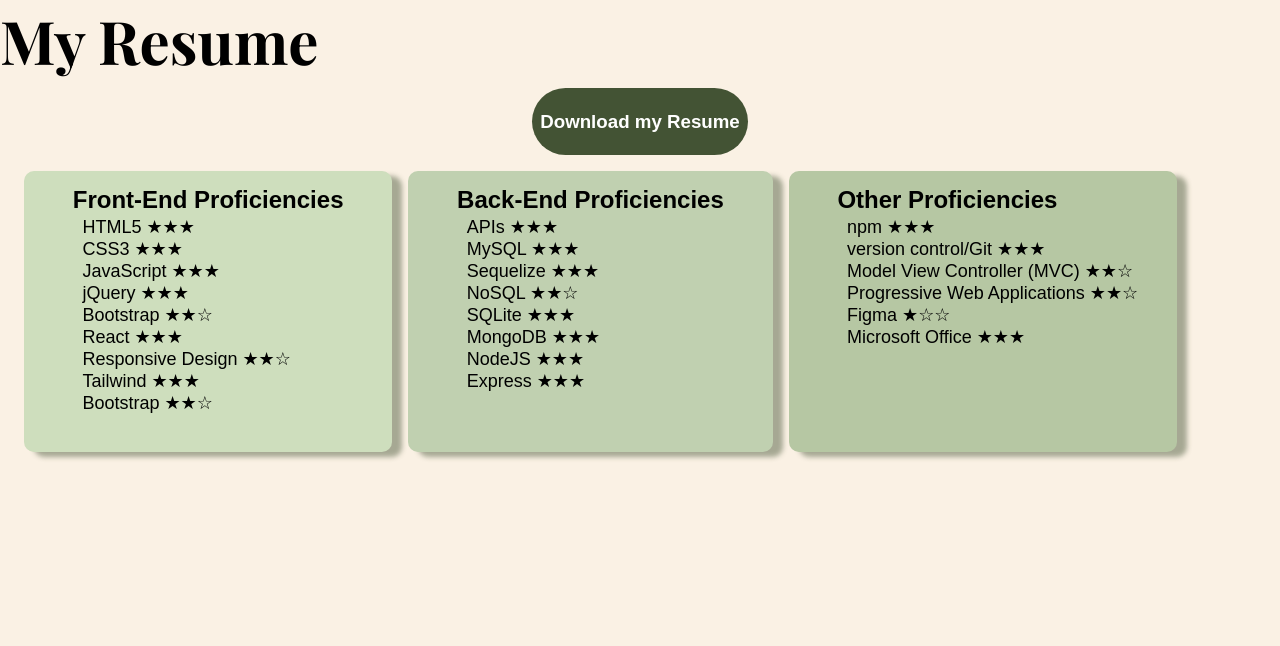
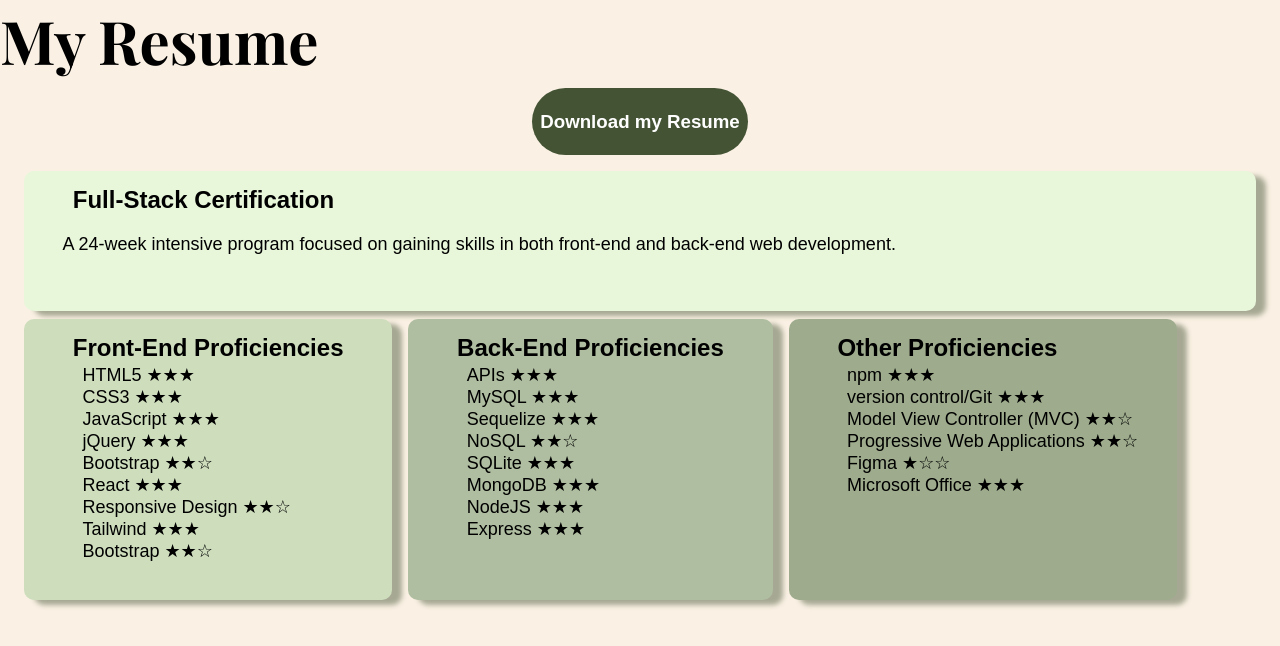
Before and after one commit to ashleytrollinger/ashleytrollinger, a React (Create React App) app: page /Resume in a window 1280 px wide. Shown: the top 646 px of the page. Built offline with nearby package versions, Linux system fonts and the light colour scheme; a web font is replaced by a local one.

Commit message:
Adding my certification

```diff
--- a/src/pages/Resume/Resume.css
+++ b/src/pages/Resume/Resume.css
@@ -27,6 +27,7 @@
 
 .resume-section {
     font-family: 'Nanum', sans-serif;
+
 }
 
 .resume-section h2 {
@@ -63,14 +64,44 @@
 
 .arrow-container:nth-child(2) {
     transition-delay: 200ms;
-    background-color: #c0d0b0;
+    background-color: #afbea0;
 }
 
 .arrow-container:nth-child(3) {
     transition-delay: 600ms;
-    background-color: rgb(182, 199, 163);
+    background-color: rgb(158, 172, 141);
 }
 
+.certification {
+    background-color: #e8f6da;
+    padding: 3vw;
+    border-radius: 10px;
+    box-shadow: 10px 5px 5px #43533475;
+    display: flex;
+    flex-direction: column;
+    margin: 0 3vh;
+    padding-top: .5vh;
+    margin-bottom: 1vh;
+}
+
+.certification a{
+    text-decoration: none;
+    color: black;
+}
+
+.certification a:hover{
+    text-decoration: underline;
+}
+.certification h5 {
+    font-size: 3vh;
+    margin: 1.3vh;
+    margin-bottom: .25vh;
+    font-weight: bolder;
+}
+
+.certification p{
+    font-size: 2.25vh;
+}
 
 .arrow-container ol {
     list-style-type: none;
--- a/src/pages/Resume/Resume.js
+++ b/src/pages/Resume/Resume.js
@@ -1,5 +1,7 @@
 import React, { useEffect, useRef } from 'react';
 import Rezi from '../../images/OfficialResume.pdf';
+import Certification from '../../images/Certification.pdf';
+
 import './Resume.css';
 function Resume() {
 
@@ -34,6 +36,12 @@ function Resume() {
                         <h3><span>Download my Resume</span></h3>
                     </a>
                 </div>
+                <div className='certification hidden'>
+                    <a href={Certification} target="_blank" rel="noopener noreferrer">
+                        <h5>Full-Stack Certification</h5>
+                    </a>
+                    <p>A 24-week intensive program focused on gaining skills in both front-end and back-end web development.</p>
+                </div>
                 <div className='skills'>
                     <div className='arrow-container hidden'>
                         <h5>Front-End Proficiencies</h5>
@@ -51,7 +59,7 @@ function Resume() {
                     </div>
                     <div className='arrow-container hidden'>
                         <h5>Back-End Proficiencies</h5>
-                         <ol>
+                        <ol>
                             <li>APIs ★★★</li>
                             <li>MySQL ★★★</li>
                             <li>Sequelize ★★★</li>
@@ -64,7 +72,7 @@ function Resume() {
                         </ol>
                     </div>
                     <div className='arrow-container hidden'>
-                    <h5>Other Proficiencies</h5>
+                        <h5>Other Proficiencies</h5>
                         <ol>
                             <li>npm ★★★</li>
                             <li>version control/Git ★★★</li>
@@ -73,7 +81,7 @@ function Resume() {
                             <li>Figma ★☆☆</li>
                             <li>Microsoft Office ★★★</li>
                         </ol>
-                </div>
+                    </div>
                 </div>
             </section>
         </>
```
Also changed, not shown: 1 other file (tests, documents, lock files or other folders).
